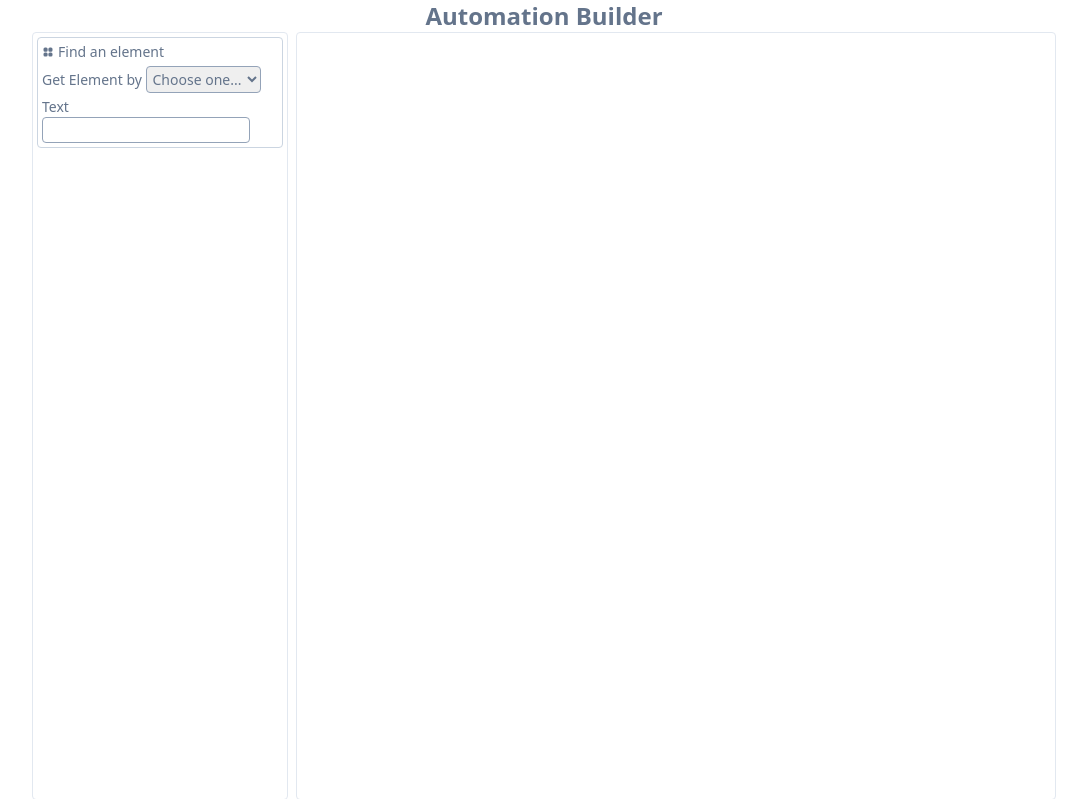
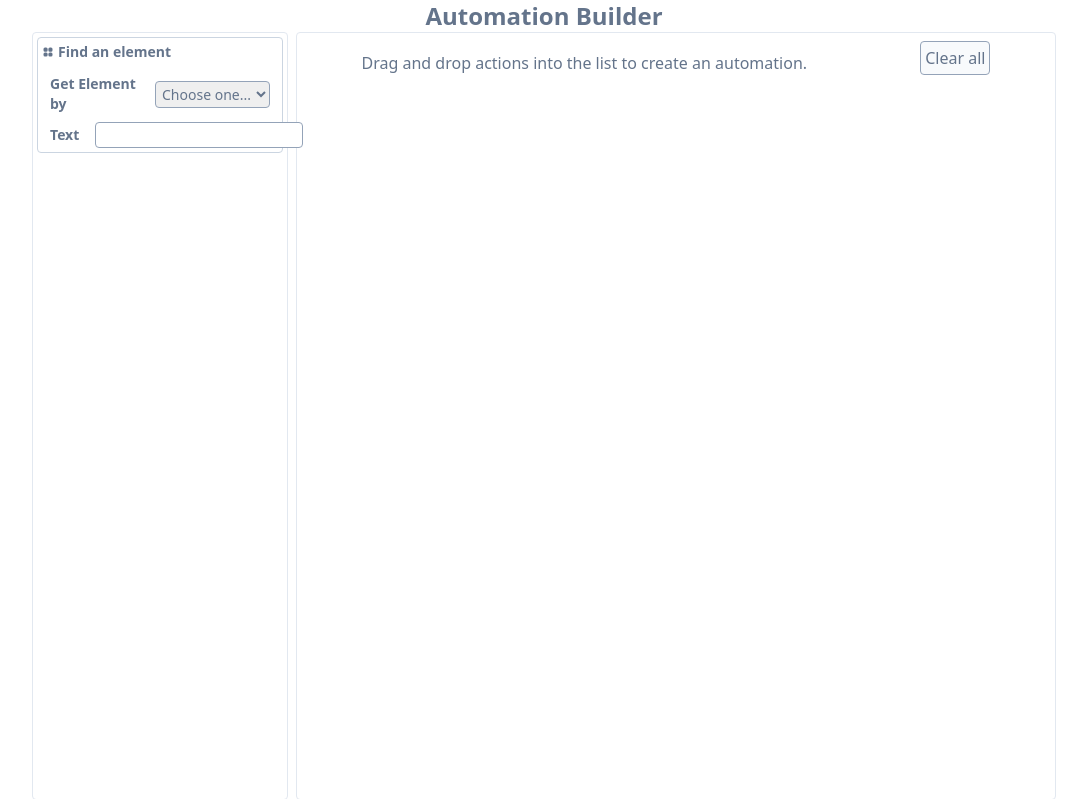
Before and after one commit to FFD-Group/PlaywrightAutomation, a Flask app: page /automation-builder in a window 1280 px wide. Shown: the top 799 px of the page, without its empty margins (96-1183 px from the left). Run offline with Flask 3, Linux system fonts and the light colour scheme; parts of the project's set-up code (start-up, migrations or seed data) failed here and were passed over.

Commit message:
Added drag and drop functionality and styling

```diff
--- a/static/css/styles.css
+++ b/static/css/styles.css
@@ -592,6 +592,10 @@ video {
   position: relative;
 }
 
+.m-2 {
+  margin: 0.5rem;
+}
+
 .flex {
   display: flex;
 }
@@ -637,6 +641,10 @@ video {
   flex-direction: column;
 }
 
+.items-end {
+  align-items: flex-end;
+}
+
 .items-center {
   align-items: center;
 }
@@ -645,8 +653,16 @@ video {
   justify-content: flex-start;
 }
 
+.justify-end {
+  justify-content: flex-end;
+}
+
 .justify-center {
   justify-content: center;
+}
+
+.justify-around {
+  justify-content: space-around;
 }
 
 .gap-0 {
@@ -678,9 +694,27 @@ video {
   border-color: rgb(226 232 240 / var(--tw-border-opacity));
 }
 
+.border-slate-400 {
+  --tw-border-opacity: 1;
+  border-color: rgb(148 163 184 / var(--tw-border-opacity));
+}
+
 .bg-slate-200 {
   --tw-bg-opacity: 1;
   background-color: rgb(226 232 240 / var(--tw-bg-opacity));
+}
+
+.bg-slate-50 {
+  --tw-bg-opacity: 1;
+  background-color: rgb(248 250 252 / var(--tw-bg-opacity));
+}
+
+.p-1 {
+  padding: 0.25rem;
+}
+
+.font-bold {
+  font-weight: 700;
 }
 
 .text-slate-500 {
@@ -853,6 +887,18 @@ body {
     .action {
       cursor: grab;
     }
+    .action.dragging {
+      --tw-border-opacity: 1;
+      border-color: rgb(3 105 161 / var(--tw-border-opacity));
+    }
+    .action.dragging {
+      opacity: 0.5;
+    }
+    #target {
+      .action {
+        flex-direction: row;
+      }
+    }
   }
   input, select {
     border-radius: 0.25rem;
--- a/templates/automation.html
+++ b/templates/automation.html
@@ -14,13 +14,18 @@
     <h1>Automation Builder</h1>
     <div id="automation_builder" class="container flex min-w-96 w-full gap-2">
         <div id="actionlist" class="border border-slate-200 rounded w-1/4 flex flex-col gap-0.5">
-            <div class="action pwclick" draggable="true">
-                <div class="flex gap-1 items-center justify-start">
+            <div x-data="action"
+                @dragstart="dragStartHandler($event)"
+                @dragend="dragEndHandler($event)"
+                class="action pwclick"
+                draggable="true">
+                <div class="flex gap-1 items-center justify-start font-bold">
                     <svg xmlns="http://www.w3.org/2000/svg" viewBox="0 0 24 24" fill="currentColor" class="size-3">
                         <path fill-rule="evenodd" d="M3 6a3 3 0 0 1 3-3h2.25a3 3 0 0 1 3 3v2.25a3 3 0 0 1-3 3H6a3 3 0 0 1-3-3V6Zm9.75 0a3 3 0 0 1 3-3H18a3 3 0 0 1 3 3v2.25a3 3 0 0 1-3 3h-2.25a3 3 0 0 1-3-3V6ZM3 15.75a3 3 0 0 1 3-3h2.25a3 3 0 0 1 3 3V18a3 3 0 0 1-3 3H6a3 3 0 0 1-3-3v-2.25Zm9.75 0a3 3 0 0 1 3-3H18a3 3 0 0 1 3 3V18a3 3 0 0 1-3 3h-2.25a3 3 0 0 1-3-3v-2.25Z" clip-rule="evenodd" />
                     </svg>
                     <h3>Find an element</h3>
                 </div>
+                <form onsubmit="e.preventDefault();">
                     <label>Get Element by
                         <select name="getby">
                             <option disabled selected>Choose one...</option>
@@ -35,13 +40,19 @@
                     <label>Text
                         <input type="text" name="selector" placeholder="" />
                     </label>
+                </form>
             </div>
         </div>
         <div
             id="target" x-data="automation"
             class="min-h-[768px] min-w-96 w-3/4 border border-slate-200 rounded"
-            @ondrop="dropHandler($event)" @dragover="dragOverHandler($event)"
+            @drop="dropHandler($event)" @dragover="dragOverHandler($event)"
         >
+            <div class="flex items-end justify-around m-2">
+                <p>Drag and drop actions into the list to create an automation.</p>
+                <button class="clear border border-slate-400 bg-slate-50 rounded p-1"
+                    @click="clearList()">Clear all</button>
+            </div>
 
         </div>
     </div>
```
Also changed, not shown: static/css/pre-styles.css (+10 -0 lines), static/ts/dragndrop.ts (+40 -10 lines). Lines whose indentation alone changed are shown as unchanged.
